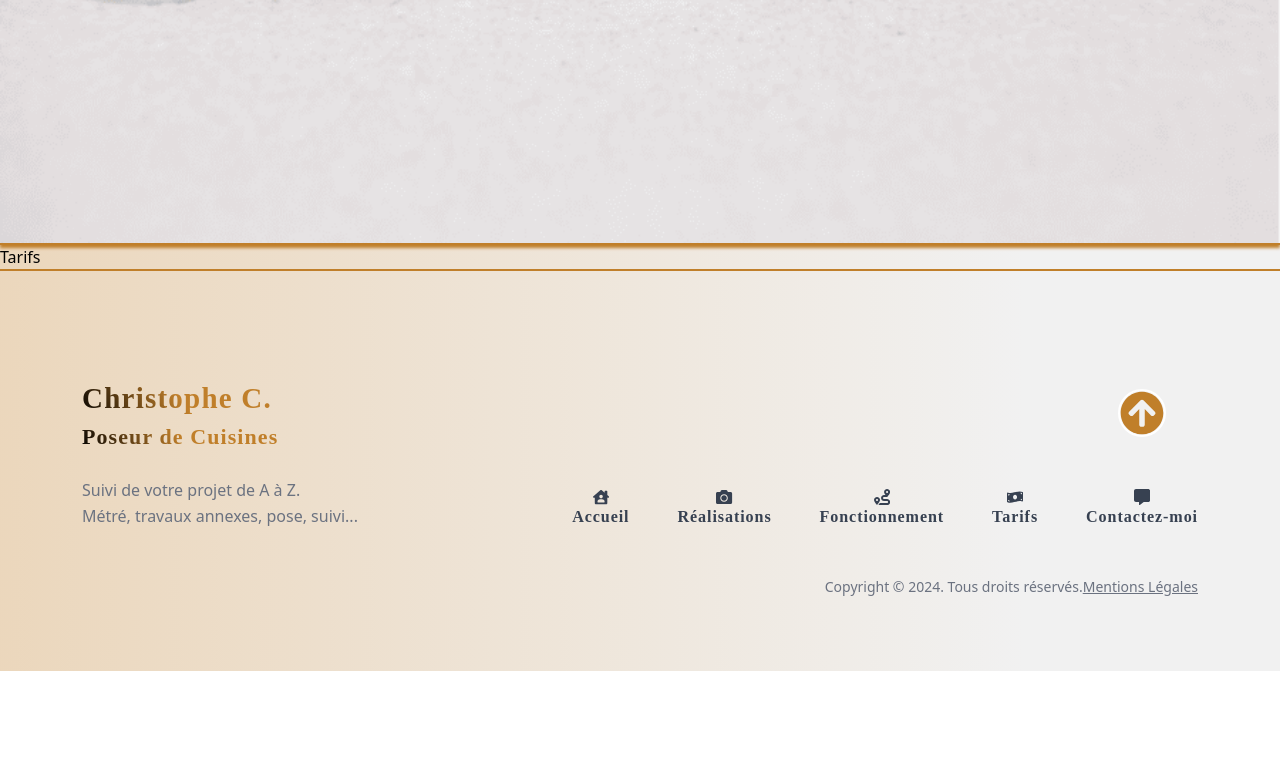
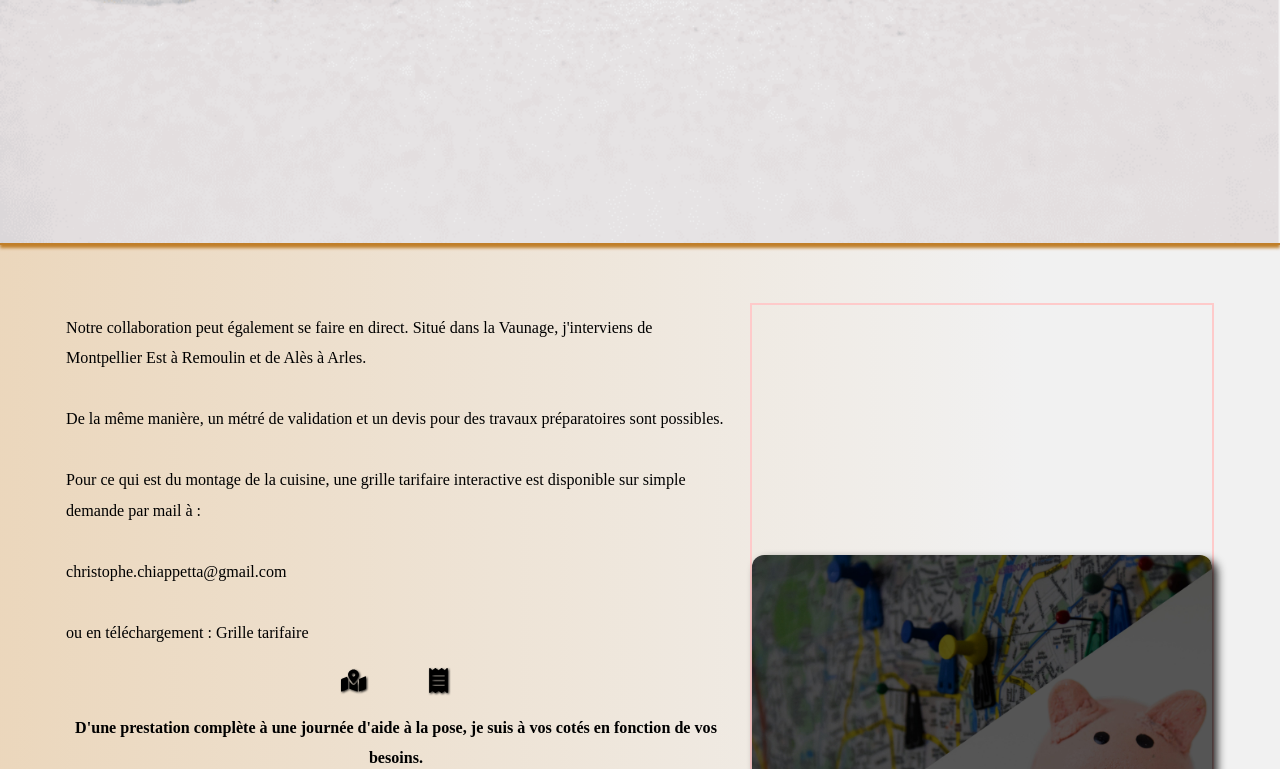
Before and after one commit to ChristopheC-83/christophe_cuisine_next, a Next.js app: page /tarifs in a window 1280 px wide. Shown: the part 555-1324 px from the top of the page. Before the commit the page ends 1226 px from the top, so only its background shows below. Built offline with nearby package versions, Linux system fonts and the light colour scheme; a web font is replaced by a local one.

Commit message:
tarifs ok

```diff
--- a/app/(pages)/tarifs/page.jsx
+++ b/app/(pages)/tarifs/page.jsx
@@ -1,5 +1,7 @@
 
 import Hero from "@/components/hero/Hero";
+import TextFrame from "@/components/textFrame/TextFrame";
+import { tarifDatas } from "@/datas/tarifDatas";
 import enteteImg from "@/public/images/Entetes/tarifs.png";
 
  export default function Tarifs() {
@@ -24,7 +26,12 @@ return (
         bgImg={bgImg}
         color={color}
       />
-Tarifs
+
+<div className="container my-10">
+        {tarifDatas.map((datas, index) => (
+          <TextFrame key={index} text={datas.text} img={datas.img.src} index={index} />
+        ))}
+      </div>
     </div>
 
   );
--- a/components/textFrame/TextFrame.jsx
+++ b/components/textFrame/TextFrame.jsx
@@ -9,9 +9,9 @@ export default function TextFrame({ text, img, index, children }) {
         index % 2 === 1 ? "flex-row-reverse" : ""
       } my-8 md:my-12 gap-6 mx-2 xs:mx-3 md:mx-4`}
     >
-      <p className={`p  w-[88vw] max-w-[460px] md:max-w-[688px] md:w-7/12`}>
+      <div className={`p  w-[88vw] max-w-[460px] md:max-w-[688px] md:w-7/12`}>
         {text}
-      </p>
+      </div>
       {/* <Image src={img} alt="cuisine" width={400} height={225} className={`w-2/6 rounded-xl shadow-xl`} /> */}
       <div className="border-2 border-red-200 grow midFlex">
         <div
--- /dev/null
+++ b/datas/tarifDatas.js
@@ -0,0 +1,126 @@
+/* eslint-disable react/no-unescaped-entities */
+
+import { FaArrowCircleRight } from "react-icons/fa";
+
+import { FaReceipt } from "react-icons/fa";
+import { FaMapMarkedAlt } from "react-icons/fa";
+import { FaCommentsDollar } from "react-icons/fa";
+import { FaMoneyBillWave } from "react-icons/fa";
+
+import img1 from "@/public/images/4_price/price1.jpg";
+import img2 from "@/public/images/4_price/price_help2.png";
+
+export const tarifDatas = [
+  {
+    text: (
+      <div className="home-content-text ">
+        <p>
+          Notre collaboration peut également se faire en direct. Situé dans la
+          Vaunage, j'interviens de Montpellier Est à Remoulin et de Alès à
+          Arles. <br />
+          <br /> De la même manière, un métré de validation et un devis pour des
+          travaux préparatoires sont possibles. <br />
+          <br />
+          Pour ce qui est du montage de la cuisine, une grille tarifaire
+          interactive est disponible sur simple demande par mail à :<br />
+          <br />
+          <a href="mailto:christophe.chiappetta@gmail.com">
+            christophe.chiappetta@gmail.com
+          </a>
+          <br />
+          <br />
+          ou en téléchargement :
+          <a
+            href="https://docs.google.com/spreadsheets/d/1hCvG2il1uTJ-siClwEo-MCpMSWOtEk5J/edit?usp=share_link&ouid=107187922781976477794&rtpof=true&sd=true"
+            download="Grille Tarifaire.xls"
+            target="_blank"
+            rel="noreferrer"
+          >
+            {" "}
+            Grille tarifaire
+          </a>
+        </p>
+
+        <div className="flex home-icone">
+          <FaMapMarkedAlt style={{ margin: "0 30px" }} />
+          <FaReceipt style={{ margin: "0 30px" }} />
+        </div>
+        <p style={{ fontWeight: "bold", textAlign: "center" }}>
+          D'une prestation complète à une journée d'aide à la pose, je suis à
+          vos cotés en fonction de vos besoins.
+        </p>
+
+        <div className="flex home-icone">
+          <FaMoneyBillWave />
+          <FaCommentsDollar
+            style={{ transform: "scale(1.5)", margin: "0 40px" }}
+          />
+          <FaMoneyBillWave />
+        </div>
+        <p>
+          Une pose complète s'étend en général de 750 à 1200€ HT. <br />
+          <br />
+          Tout reste fonction de la cuisine évidemment. <br />
+          <br />
+          Je vous propose un tarif estimé à partir de vos plans et préalable que
+          nous ajustons sur ce qui est fait réellement. <br />
+          <br />
+          Si finalement vous souhaitez gérer les cartons et emballages,votre
+          lave-vaisselle n'est plus intégrable mais en pose libre et vous vous
+          sentez de le positionner et brancher... pas de souci, on le retire !
+        </p>
+      </div>
+    ),
+    img: img1,
+  },
+  {
+    text: (
+      <div className="home-content-text home-content-text1">
+        <p style={{ fontWeight: "bold", textAlign: "center" }}>
+          La journée d'aide à la pose :
+        </p>
+
+        <p>
+          Une journée d'aide à la pose
+          <br />
+          se compte 400€ HT : <br />
+          <br />
+          <div className="flex items-center">
+              <FaArrowCircleRight style={{ margin: "0 10px", fontSize: "16px", flexShrink: 0 }} />
+              Vous déballez les éléments, préparez les meubles (pieds, retrait de
+              toutes les façaces, mise en place, niveau approximatif), l'évier, les
+              poignées...
+          </div>
+          <br />
+          <br />
+          <div className="flex items-center">
+              <FaArrowCircleRight style={{ margin: "0 10px", fontSize: "16px",flexShrink: 0 }} />
+              Nous faisons ensemble ce qui vous gêne le plus, pas de souci ! <br />
+          </div>
+          <br />
+          <div className="flex items-center">
+              <FaArrowCircleRight style={{ margin: "0 10px", fontSize: "16px",flexShrink: 0 }} />
+              Je m'occupe de la jonction des caissons, remise à niveau, fixations
+              murales, jonction et découpe des plans de travail, installation et
+              branchement de l'évier et des électro-ménagers...
+          </div>
+          <br />
+          <br />{" "}
+          <div className="flex items-center">
+              <FaArrowCircleRight style={{ margin: "0 10px", fontSize: "16px",flexShrink: 0 }} />
+              Vous gérez l'évacuation des cartons et autres emballages.
+          </div>
+          <br />
+          <br />
+          <div className="flex items-center">
+              <FaArrowCircleRight style={{ margin: "0 10px", fontSize: "16px",flexShrink: 0 }} />
+              Nous faisons en sorte que la cuisine soit le plus avancée possible (et
+              surtout fonctionnelle) sur cette journée en fonction de vos besoins et
+              compétences.
+          </div>
+        </p>
+      </div>
+    ),
+    img: img2,
+  },
+];
```
